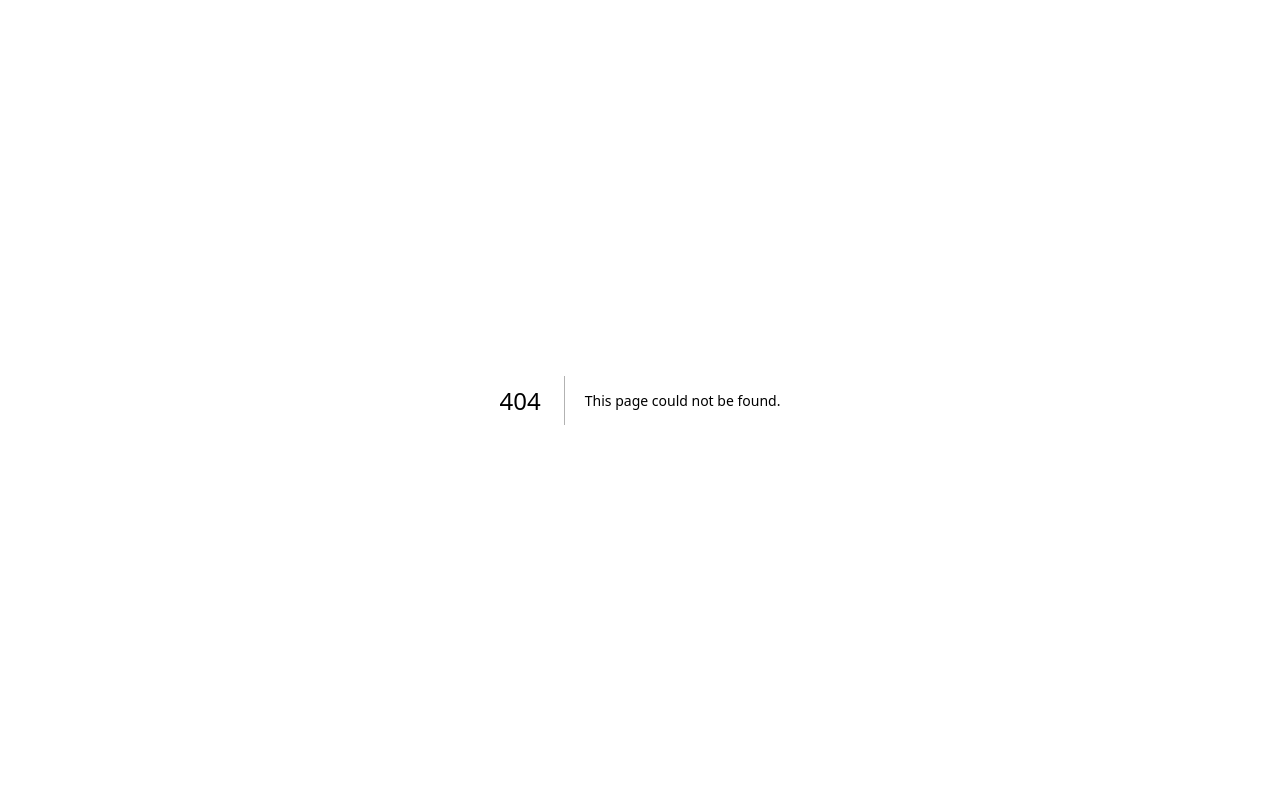
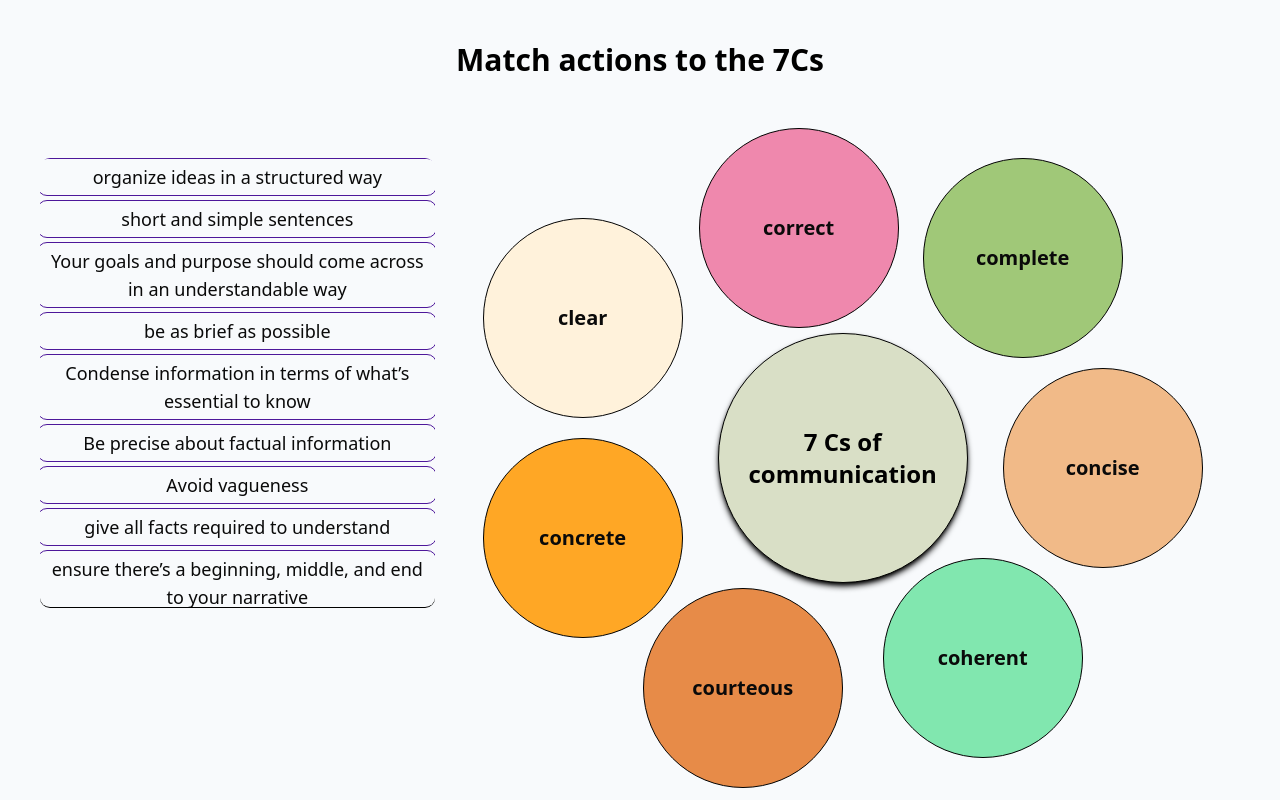
Before and after one commit to vyomr-innovations/module3-hosting-activities, a Next.js app: page /C21-L3-A1B in a window 1280 px wide. Before the commit this address had no page. Built offline with nearby package versions, Linux system fonts and the light colour scheme.

Commit message:
add new activity C21-L3-A1B

```diff
--- /dev/null
+++ b/src/app/C21-L3-A1B/page.tsx
@@ -0,0 +1,12 @@
+import LayOutC21L3A1B from '@/layOutC21-L3-A1B'
+import React from 'react'
+
+const Page = () => {
+  return (
+    <div>
+      <LayOutC21L3A1B/>
+    </div>
+  )
+}
+
+export default Page
--- /dev/null
+++ b/src/layOutC21-L3-A1B/cercleData.json
@@ -0,0 +1,66 @@
+[
+    {
+        "name":"correct",
+        "bg":"#EF88AD",
+        "top":"-5%",
+        "left":"32%",
+        "right":"",
+        "bottom":"",
+        "ans":["Share reliable facts","Ensure grammatical accuracy"]
+    },
+    {
+        "name":"complete",
+        "bg":"#A0C878",
+        "top":"0%",
+        "left":"",
+        "right":"15%",
+        "bottom":"",
+         "ans":["give all facts required to understand","ensure there’s a beginning, middle, and end to your narrative"]
+    },
+
+    {
+        "name":"concrete",
+        "bg":"#FFA725",
+        "top":"",
+        "left":"5%",
+        "right":"",
+        "bottom":"20%",
+         "ans":["Be precise about factual information","Avoid vagueness"]
+    },
+     {
+        "name":"concise",
+        "bg":"#F1BA88",
+        "top":"35%",
+        "left":"",
+        "right":"5%",
+        "bottom":"",
+         "ans":["be as brief as possible","Condense information in terms of what’s essential to know"]
+    },
+    {
+        "name":"coherent",
+        "bg":"#81E7AF",
+        "top":"",
+        "left":"",
+        "right":"20%",
+        "bottom":"0%",
+         "ans":["maintain a smooth flow of information","Be logical and systematic in your presenting ideas"]
+    } ,
+    {
+        "name":"courteous",
+        "bg":"#E78B48",
+        "top":"",
+        "left":"25%",
+        "right":"",
+        "bottom":"-5%",
+         "ans":["be polite","Be friendly","Be open-minded"]
+    },
+    {
+        "name":"clear",
+        "bg":"#FFF2DB",
+        "top":"10%",
+        "left":"5%",
+        "right":"",
+        "bottom":"",
+         "ans":["organize ideas in a structured way","short and simple sentences","Your goals and purpose should come across in an understandable way"]
+    }
+]
--- /dev/null
+++ b/src/layOutC21-L3-A1B/dragData.json
@@ -0,0 +1,35 @@
+[
+    {
+        "name":"organize ideas in a structured way"
+    },
+     {
+        "name":"short and simple sentences"    },
+     {
+        "name":"Your goals and purpose should come across in an understandable way"    },
+    {
+        "name":"be as brief as possible"    },
+    {
+        "name":"Condense information in terms of what’s essential to know"    } ,
+    {
+        "name":"Be precise about factual information"    },
+    {
+        "name":"Avoid vagueness"    },
+    {
+        "name":"give all facts required to understand"    },
+    {
+        "name":"ensure there’s a beginning, middle, and end to your narrative "    },
+     {
+        "name":"Share reliable facts"    },
+    {
+        "name":"Ensure grammatical accuracy"    },
+    {
+        "name":"maintain a smooth flow of information"    },
+    {
+        "name":"Be logical and systematic in your presenting ideas"    },
+    {
+        "name":"be polite"    },
+    {
+        "name":"Be friendly"    },
+    {
+        "name":"Be open-minded"    }
+]
--- /dev/null
+++ b/src/layOutC21-L3-A1B/index.tsx
@@ -0,0 +1,155 @@
+"use client";
+import React, { useState } from "react";
+import BoxData from "@/layOutC21-L3-A1B/cercleData.json";
+import MasterLiat from "@/layOutC21-L3-A1B/dragData.json";
+
+type myDataType = {
+  name: string;
+};
+
+const LayOutC21L3A1B = () => {
+  const [dropItems, setDropItems] = useState<{ [key: number]: string[] }>({});
+  const [filter, setFilter] = useState(MasterLiat);
+  const [checkResult, setCheckResult] = useState<{ [key: number]: boolean[] }>({});
+
+  const handleDrag = (
+    e: React.DragEvent,
+    dragObj: myDataType,
+    fromBox?: number,
+    itemIndex?: number
+  ) => {
+    e.dataTransfer.setData(
+      "dragItem",
+      JSON.stringify({ ...dragObj, fromBox, itemIndex })
+    );
+  };
+
+  const handleDrop = (e: React.DragEvent, index: number) => {
+    const dropItem = JSON.parse(e.dataTransfer.getData("dragItem"));
+
+    // Remove from previous box if dragged from one
+    if (dropItem.fromBox !== undefined) {
+      setDropItems((prev) => {
+        const updated = { ...prev };
+        updated[dropItem.fromBox] = [...(updated[dropItem.fromBox] || [])];
+        updated[dropItem.fromBox].splice(dropItem.itemIndex, 1);
+        return updated;
+      });
+    } else {
+      // Remove from filter (main list)
+      setFilter((prev) => prev.filter((item) => item.name !== dropItem.name));
+    }
+
+    // Add to new drop zone if not already present
+    setDropItems((prev) => {
+      const existingItems = prev[index] || [];
+      if (existingItems.includes(dropItem.name)) return prev;
+      return {
+        ...prev,
+        [index]: [...existingItems, dropItem.name],
+      };
+    });
+  };
+
+  const handleCheck = () => {
+    const result: { [key: number]: boolean[] } = {};
+
+    Object.keys(dropItems).forEach((key) => {
+      const index = parseInt(key);
+      const dropped = dropItems[index] || [];
+      const correctAnswers = BoxData[index]?.ans || [];
+
+      result[index] = dropped.map((item) =>
+        correctAnswers.some(
+          (ans) =>
+            ans.trim().toLowerCase() === item.trim().toLowerCase()
+        )
+      );
+    });
+
+    setCheckResult(result);
+  };
+
+  return (
+    <div className="min-h-screen p-10 flex justify-center flex-col gap-20 items-center bg-[#F8FAFC]">
+      <h3 className="text-black font-bold text-3xl text-center">
+      Match actions to the 7Cs
+      </h3>
+
+      <div className="grid grid-cols-12 gap-2 w-full">
+        {/* Left draggable items */}
+        <div className="col-span-4 w-full flex justify-center items-center gap-1 h-[450px] rounded-lg border-b border-black overflow-y-scroll flex-wrap">
+          {filter.length === 0 ? (
+            <button className="bg-violet-900 px-8 py-2 rounded-lg text-white" onClick={handleCheck}>Check</button>
+          ) : (
+            filter.map((item, index) => (
+              <span
+                draggable
+                onDragStart={(e) => handleDrag(e, item)}
+                className="border-1 min-w-[400px] rounded-lg p-1 text-center text-lg border-violet-900"
+                key={index}
+              >
+                {item.name}
+              </span>
+            ))
+          )}
+        </div>
+
+        {/* Right drop circles */}
+        <div className="col-span-8 w-full">
+          <div className="w-[800px] h-[600px] relative flex justify-center items-center">
+            {/* Center circle */}
+            <div className="w-[250px] h-[250px] shadow-md shadow-black flex justify-center items-center border border-black bg-[#D9DFC6] rounded-full">
+              <h3 className="text-black font-bold text-2xl text-center">
+                7 Cs of communication
+              </h3>
+            </div>
+
+            {/* Drop zones */}
+            {BoxData.map((item, index) => (
+              <div
+                onDragOver={(e) => e.preventDefault()}
+                onDrop={(e) => handleDrop(e, index)}
+                key={index}
+                style={{
+                  top: item.top,
+                  left: item.left,
+                  right: item.right,
+                  bottom: item.bottom,
+                  backgroundColor: item.bg,
+                }}
+                className="absolute hover:scale-105 cursor-pointer rounded-full border border-black h-[200px] w-[200px] flex flex-col justify-center items-center px-2 gap-1 overflow-y-auto scrollbar-thin scrollbar-none"
+              >
+                {dropItems[index]?.length > 0 ? (
+                  dropItems[index].map((itemName, i) => {
+                    const isCorrect = checkResult[index]?.[i];
+                    return (
+                      <h4
+                        key={i}
+                        draggable
+                        onDragStart={(e) =>
+                          handleDrag(e, { name: itemName }, index, i)
+                        }
+                        className={`rounded-lg px-2 py-1 text-center text-sm whitespace-nowrap overflow-hidden text-ellipsis w-[150px]
+                          ${isCorrect === true ? "bg-green-500 text-white" : ""}
+                          ${isCorrect === false ? "bg-red-500 text-white" : ""}
+                          ${isCorrect === undefined ? "border border-black text-black" : ""}
+                        `}
+                      >
+                        {itemName}
+                      </h4>
+                    );
+                  })
+                ) : (
+                  <h4 className="font-bold text-xl">{item.name}</h4>
+                )}
+              </div>
+            ))}
+          </div>
+        </div>
+      </div>
+    </div>
+  );
+};
+
+export default LayOutC21L3A1B;
--- a/src/lib/routes.json
+++ b/src/lib/routes.json
@@ -22,5 +22,9 @@
      {
         "link": "C21-L3-A1A",
         "activity": "7 Cs of communication"
+    },
+     {
+        "link": "C21-L3-A1B",
+        "activity": "Match actions to the 7Cs"
     }
 ]
```
